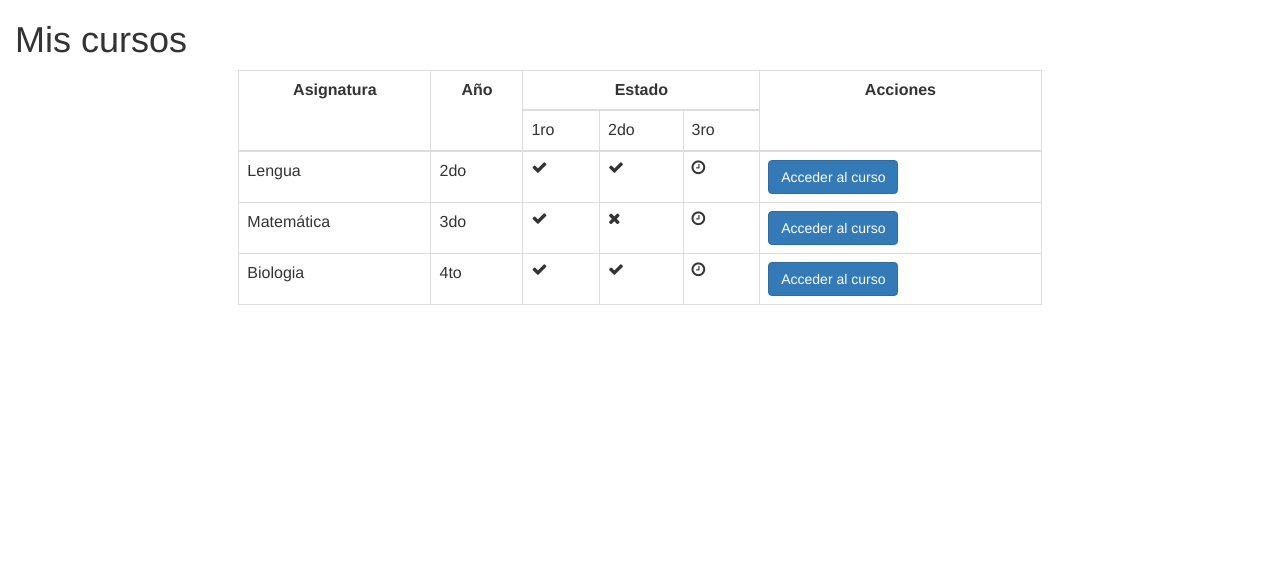
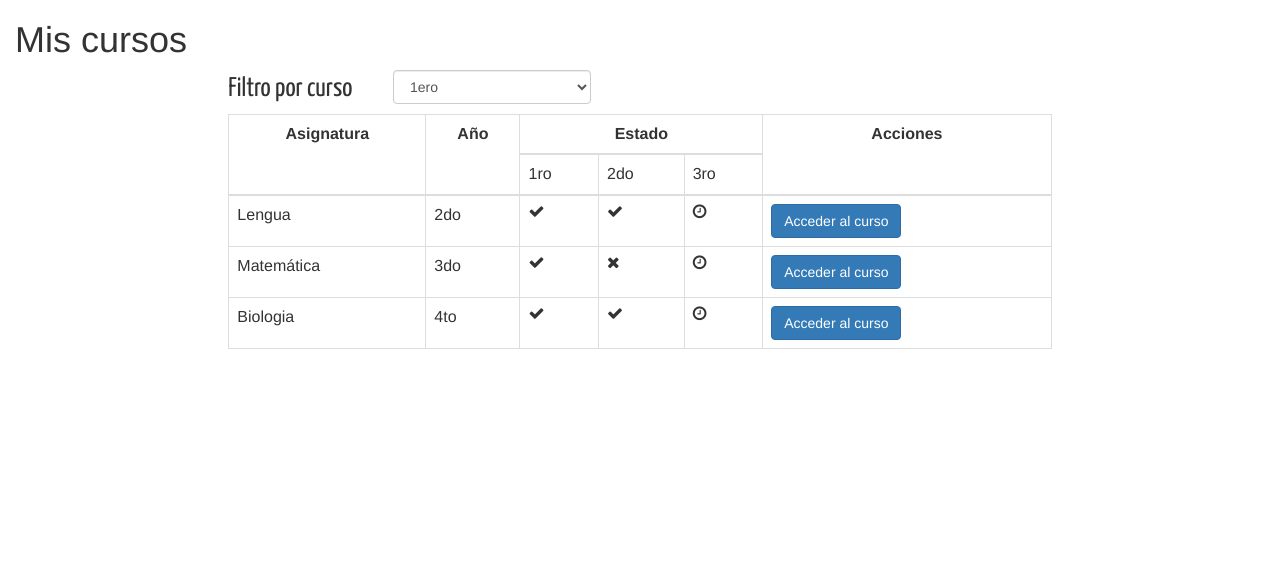
Before and after one commit to Maocast55/sistema-de-notas, a Django app: page /profesor in a window 1280 px wide. Shown: the part 117-682 px from the top of the page. Run offline with Django 3.2, Linux system fonts and the light colour scheme; some libraries are stand-ins or nearby versions.

Commit message:
Se agregaron los filtros

```diff
--- a/sistemaDeNotas/static/css/estilo_application.css
+++ b/sistemaDeNotas/static/css/estilo_application.css
@@ -126,3 +126,32 @@ table tr:hover {
   background-color: #58ACFA;
   cursor: pointer;
 }
+
+#filtro{
+
+  width: 24%;
+  margin-bottom: 10px;
+
+}
+
+#achicarDiv{
+  font-family: 'Yanone Kaffeesatz', sans-serif;
+  font-size: 27px;
+  float:left;
+  width: 20%;
+
+}
+
+#achicarCampo{
+
+width: 20%;
+margin-bottom: 10px;
+font-size: 30px;
+
+}
+
+#tipografiaFiltroAlumno{
+font-family: 'Yanone Kaffeesatz', sans-serif;
+font-size: 27px;
+
+}
--- a/sistemaDeNotas/templates/pantalla_profesor.html
+++ b/sistemaDeNotas/templates/pantalla_profesor.html
@@ -39,13 +39,33 @@
         </nav>
 
 
-<div class="contenido col-md-12">
+<div class="contenido col-md-3">
     <h1> Mis cursos </h1>
+</div>
+
 
 <div class="col-md-8 col-md-offset-2">
     <table class="table-bordered table">
         <thead>
             <tr style="text-align:center;font-weight:bold;">
+
+                     <div>
+                         <div id="achicarDiv">
+                             Filtro por curso
+                         </div>
+
+                <select id="filtro" class="form-control">
+                    <option>1ero</option>
+                    <option>2do</option>
+                    <option>3ero</option>
+                    <option>4to</option>
+                    <option>5to</option>
+                    <option>6to</option>
+                    <option>7mo</option>
+                </select>
+                </div>
+                </div>
+
                 <td rowspan="2" class="header-tabla" style="">Asignatura</td>
                 <td rowspan="2" class="header-tabla" >Año</td>
                 <td colspan="3">Estado</td>
@@ -85,8 +105,10 @@
         </tbody>
     </table>
 
+
+
 </div>
 
-        <div class="col-md-12" id="footer-page">
-            <span>Desarrollado por Colegio Florentino Ameghino | 2015</span>
+<div class="col-md-12" id="footer-page">
+        <span>Desarrollado por Colegio Florentino Ameghino | 2015</span>
 </div>
```
Also changed, not shown: sistemaDeNotas/templates/pantalla_cursos.html (+8 -0 lines).
